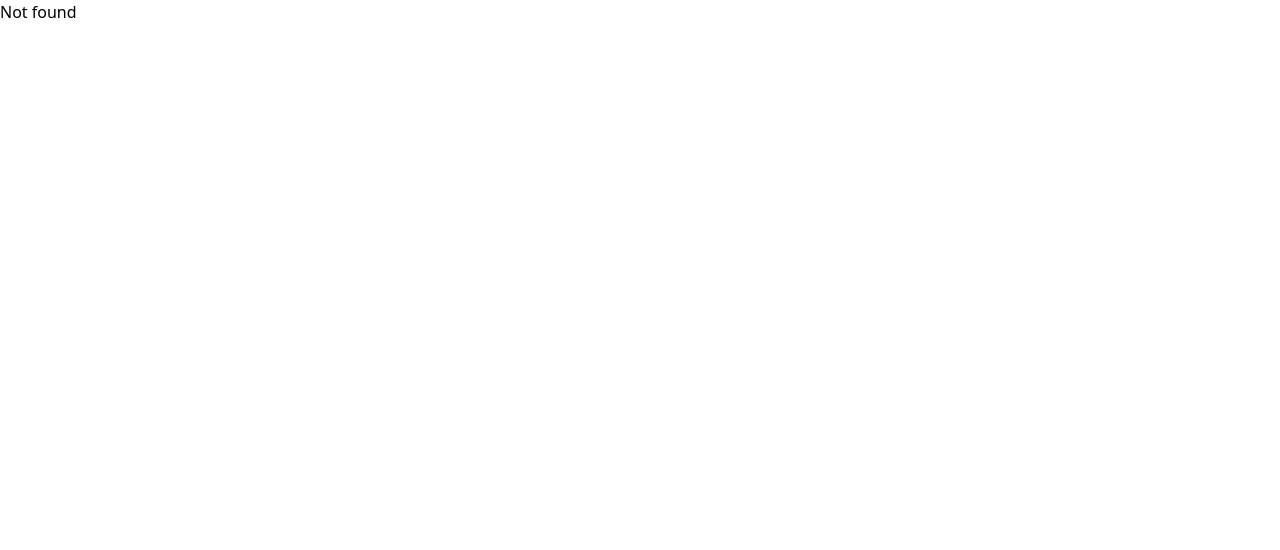
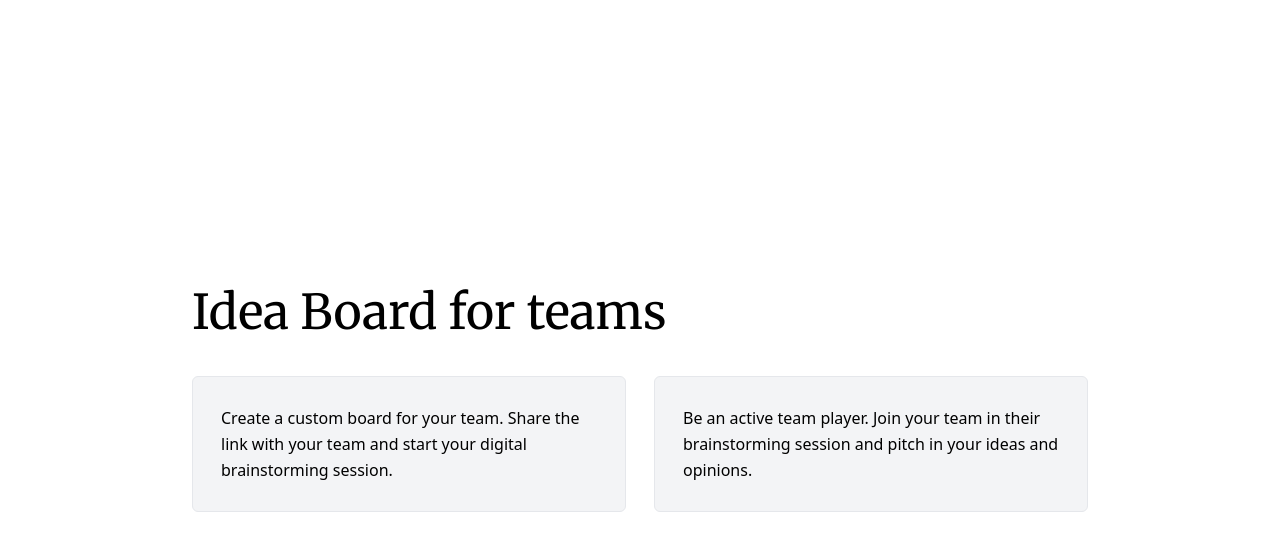
Before and after one commit to shamilsdq/ideaboard-go-svelte, a Svelte app in the folder client/: page / in a window 1280 px wide. Shown: the top 550 px of the page. Built offline with nearby package versions, Linux system fonts and the light colour scheme.

Commit message:
Setup Home component and added routing

```diff
--- a/client/src/App.svelte
+++ b/client/src/App.svelte
@@ -1,7 +1,9 @@
 <script>
   import { Router, Route } from "svelte-routing";
+  import Home from "@/routes/Home.svelte";
 </script>
 
 <Router>
+  <Route path="/" component={Home} />
   <Route>Not found</Route>
 </Router>
--- /dev/null
+++ b/client/src/routes/Home.svelte
@@ -0,0 +1,24 @@
+<div class="w-screen min-h-screen flex justify-center items-center">
+  <main class="flex flex-col gap-10 max-w-4xl">
+    <h2 class="text-5xl font-app">Idea Board for teams</h2>
+
+    <div class="flex gap-7">
+      <section
+        class="border flex-1 flex flex-col justify-between items-start gap-5 p-7 bg-gray-100 rounded-md"
+      >
+        <p class="leading-relaxed">
+          Create a custom board for your team. Share the link with your team and
+          start your digital brainstorming session.
+        </p>
+      </section>
+      <section
+        class="border flex-1 flex flex-col justify-between items-start gap-5 p-7 bg-gray-100 rounded-md"
+      >
+        <p class="leading-relaxed">
+          Be an active team player. Join your team in their brainstorming
+          session and pitch in your ideas and opinions.
+        </p>
+      </section>
+    </div>
+  </main>
+</div>
```
